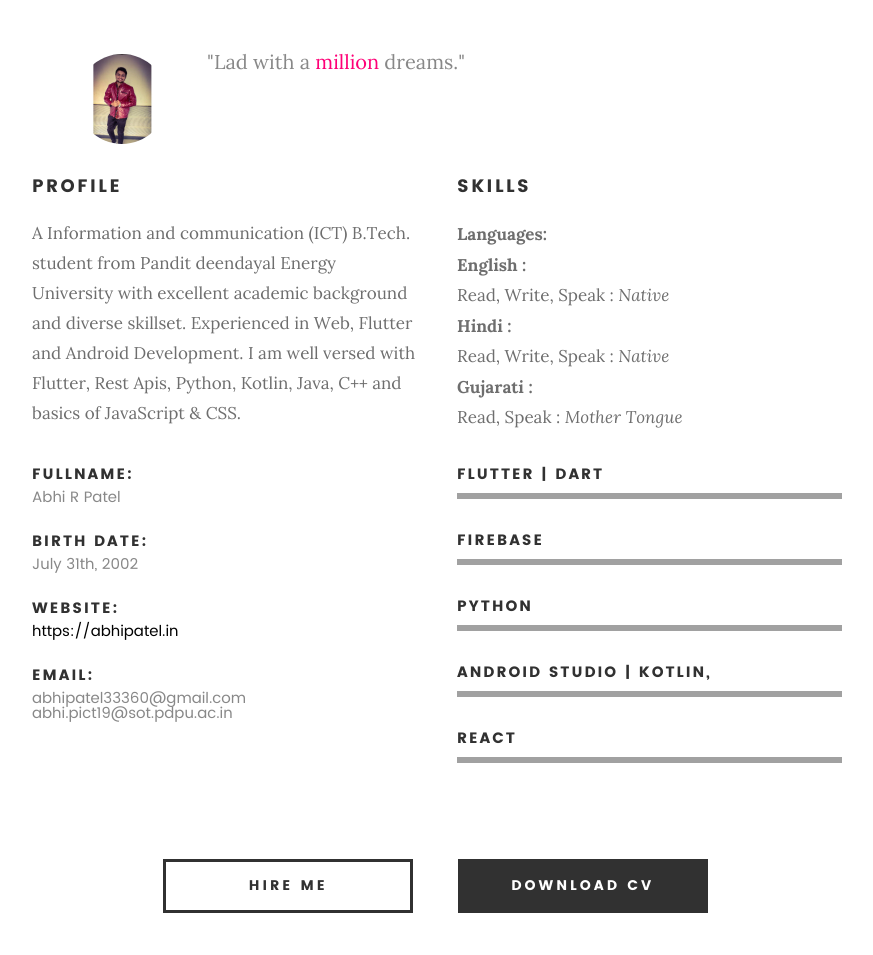
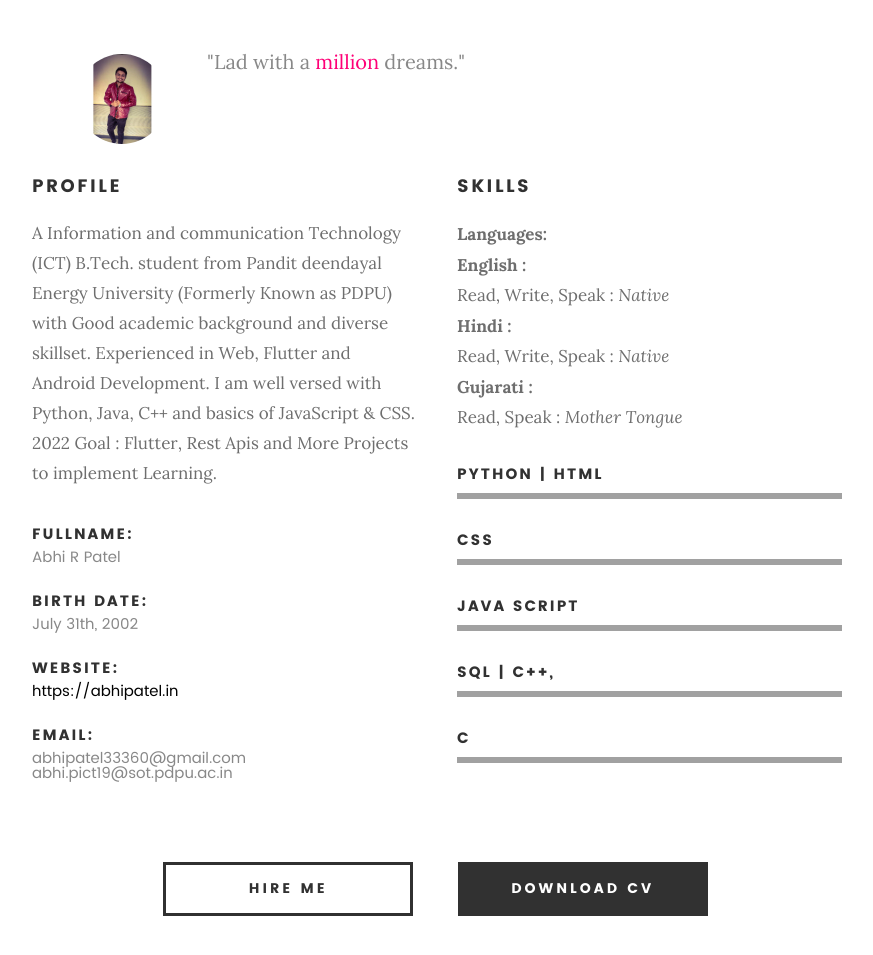
Before and after one commit to abhhipatel/abhi, a plain HTML site: page index.html in a window 1280 px wide. Shown: the part 917-1872 px from the top of the page, without its empty margins (203-1076 px from the left). Drawn offline with Linux system fonts and the light colour scheme; files whose address does not match are found by name.

Commit message:
Update index.html

```diff
--- a/index.html
+++ b/index.html
@@ -151,8 +151,10 @@
    		<div class="col-six tab-full">
 
    			<h3>Profile</h3>
-                <p>A Information and communication (ICT) B.Tech. student from Pandit deendayal Energy University with excellent academic background and diverse skillset.                       Experienced in Web, Flutter and Android Development.
-                   I am well versed with Flutter, Rest Apis, Python, Kotlin, Java, C++ and basics of JavaScript & CSS.</p>
+                <p>A Information and communication Technology (ICT) B.Tech. student from Pandit deendayal Energy University (Formerly Known as PDPU) with Good academic background and diverse skillset.                       Experienced in Web, Flutter and Android Development.
+                   I am well versed with  Python, Java, C++ and basics of JavaScript & CSS.
+			2022 Goal :  Flutter, Rest Apis and More Projects to implement Learning.
+			</p>
 
    			<ul class="info-list">
    				<li>
@@ -193,23 +195,23 @@
                 <ul class="skill-bars">
                     <li>
 <!--                         <div class="progress percent95"><span>95%</span></div> -->
-                        <strong>Flutter | Dart</strong>
+                        <strong>Python | HTML</strong>
                     </li>
                     <li>
 <!--                         <div class="progress percent90"><span>90%</span></div> -->
-                        <strong>Firebase</strong>
+                        <strong>CSS</strong>
                     </li>
                     <li>
 <!--                         <div class="progress percent85"><span>90%</span></div> -->
-                        <strong>Python</strong>
+                        <strong>Java Script</strong>
                     </li>
                     <li>
 <!--                         <div class="progress percent75"><span>75%</span></div> -->
-                        <strong>Android Studio | Kotlin, </strong>
+                        <strong>SQL | C++, </strong>
                     </li>
 		    <li>
 <!--                         <div class="progress percent75"><span>75%</span></div> -->
-                        <strong>React</strong>
+                        <strong>C</strong>
                     </li>
 
                 </ul> <!-- /skill-bars -->
```
